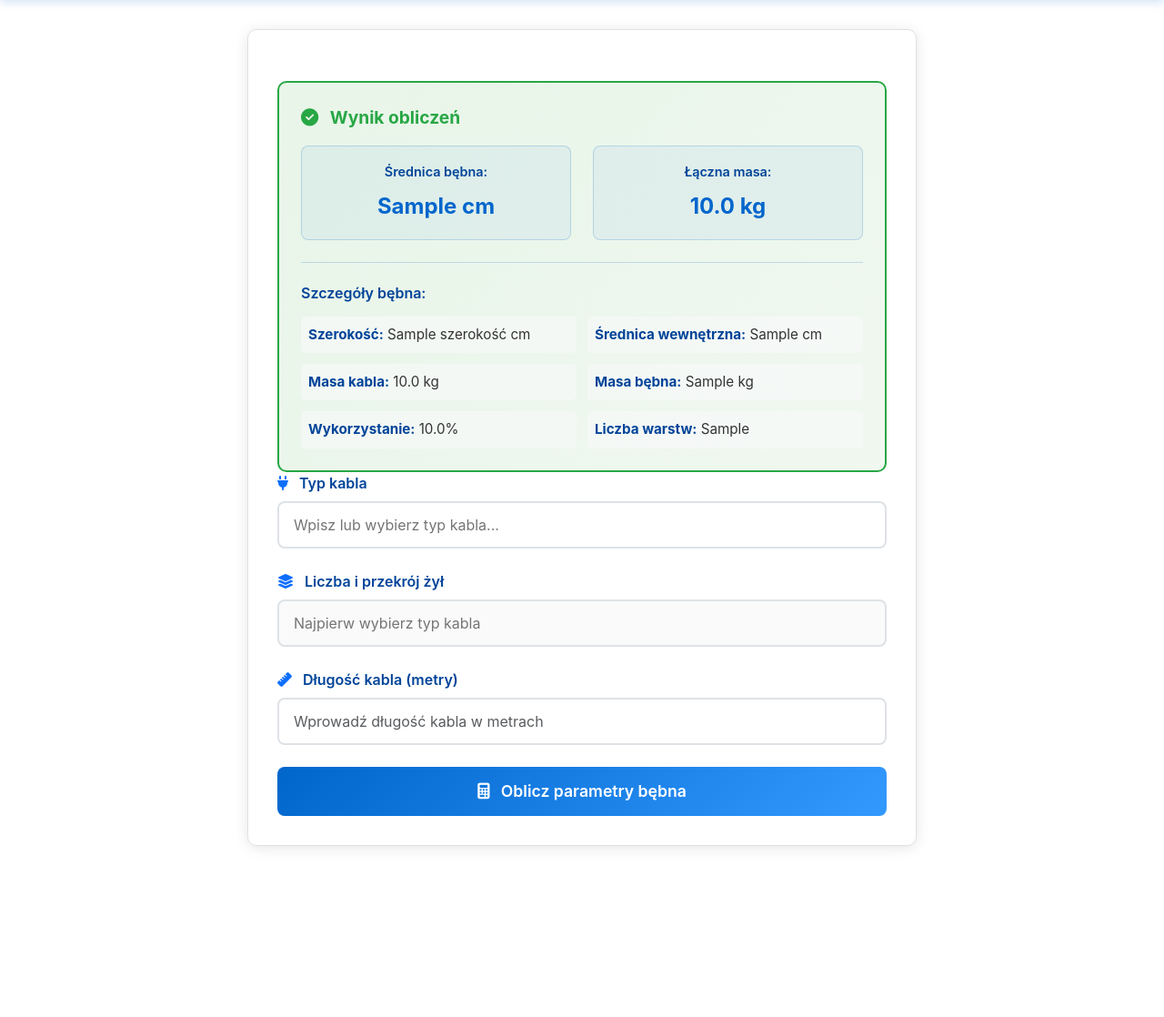
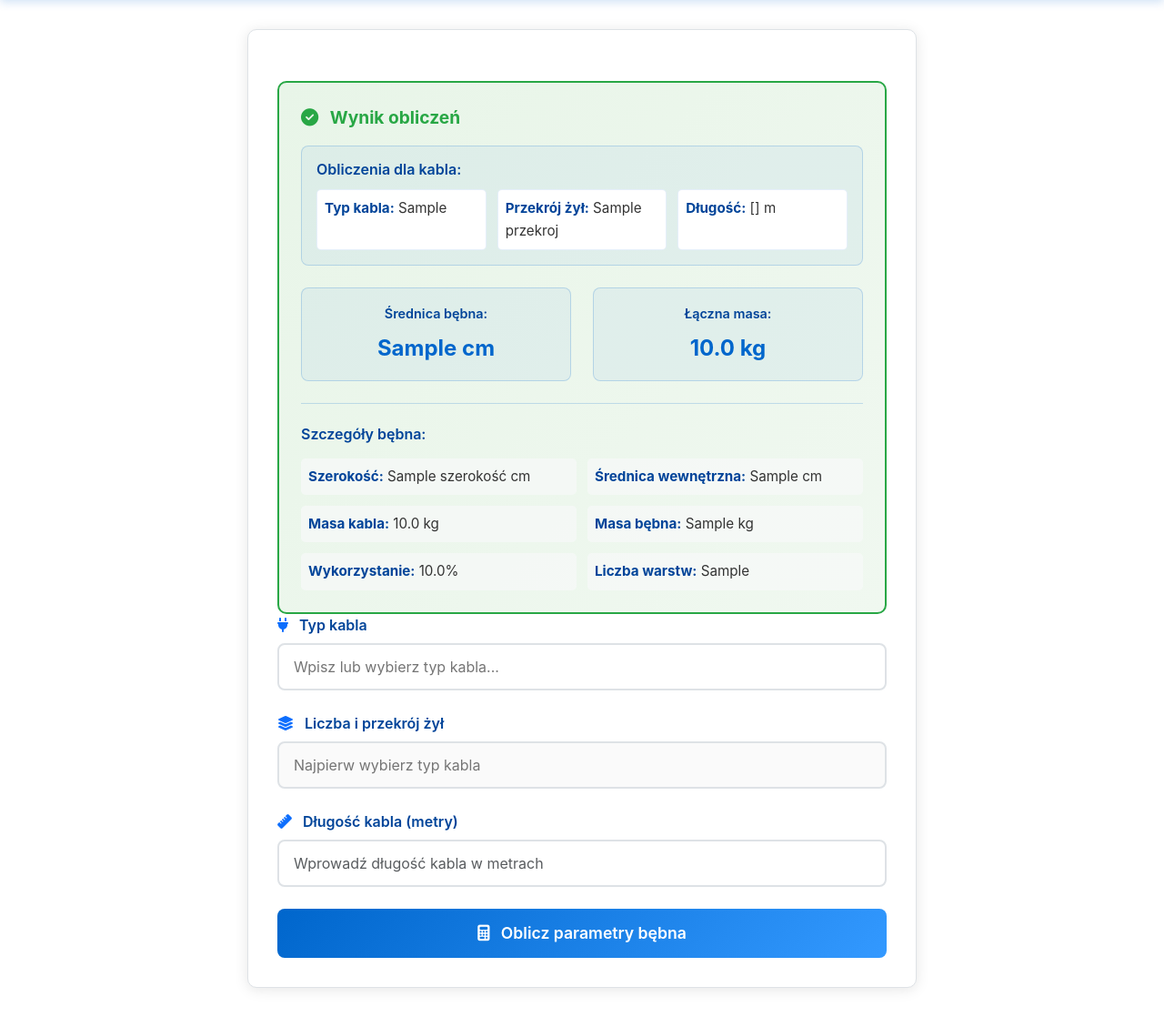
Before and after one commit to ArturBortniczuk/Bebny, a Flask app: template templates/index.html in a window 1280 px wide. Shown: the part 135-1253 px from the top of the page at 91% size. Before the commit the page ends 1067 px from the top, so only its background shows below. Run offline with Flask 3, Linux system fonts and the light colour scheme; the template is opened without the code that fills it: most values are stand-ins (such as "Sample title", 1, 10 or a date in 2020).

Commit message:
Update index.html

```diff
--- a/templates/index.html
+++ b/templates/index.html
@@ -226,6 +226,39 @@
             border-radius: 5px;
         }
 
+        .cable-info-section {
+            background: rgba(0, 102, 204, 0.05);
+            border: 1px solid rgba(0, 102, 204, 0.2);
+            border-radius: 8px;
+            padding: 1rem;
+            margin-bottom: 1.5rem;
+        }
+
+        .cable-info-title {
+            color: var(--dark-blue);
+            font-weight: 600;
+            margin-bottom: 0.75rem;
+            font-size: 1rem;
+        }
+
+        .cable-info-grid {
+            display: grid;
+            grid-template-columns: repeat(auto-fit, minmax(180px, 1fr));
+            gap: 0.75rem;
+            font-size: 0.95rem;
+        }
+
+        .cable-info-grid > div {
+            padding: 0.5rem;
+            background: white;
+            border-radius: 5px;
+            border: 1px solid rgba(0, 102, 204, 0.1);
+        }
+
+        .cable-info-grid strong {
+            color: var(--dark-blue);
+        }
+
         .loading {
             opacity: 0.7;
             pointer-events: none;
@@ -292,6 +325,16 @@
                             Wynik obliczeń
                         </div>
                         <div class="result-content">
+                            <!-- Informacje o kablu -->
+                            <div class="cable-info-section">
+                                <h6 class="cable-info-title">Obliczenia dla kabla:</h6>
+                                <div class="cable-info-grid">
+                                    <div><strong>Typ kabla:</strong> {{ wynik_data.nazwa_kabla }}</div>
+                                    <div><strong>Przekrój żył:</strong> {{ wynik_data.przekroj }}</div>
+                                    <div><strong>Długość:</strong> {{ wynik_data.dlugosc }} m</div>
+                                </div>
+                            </div>
+
                             <!-- Kluczowe informacje -->
                             <div class="row mb-4">
                                 <div class="col-md-6">
```
